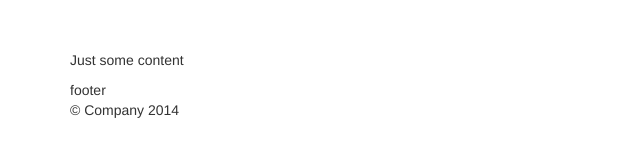
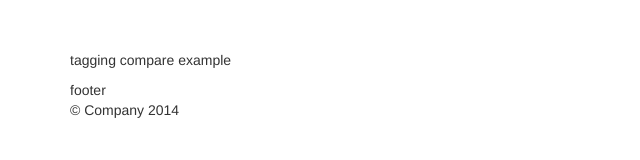
Before and after one commit to stefanovalenza/git-test, a plain HTML site: page simple.html in a window 1280 px wide. Shown: the full height of the page, 0-640 px from the left. Drawn offline with Linux system fonts and the light colour scheme.

Commit message:
Updating for tag 1.2

```diff
--- a/simple.html
+++ b/simple.html
@@ -14,7 +14,7 @@
 	<main class="container">
 	<!-- Content Goes Here -->
 		<p>
-			Just some content
+			tagging compare example
 		</p>
 	</main>
 	<footer class="container">
```
